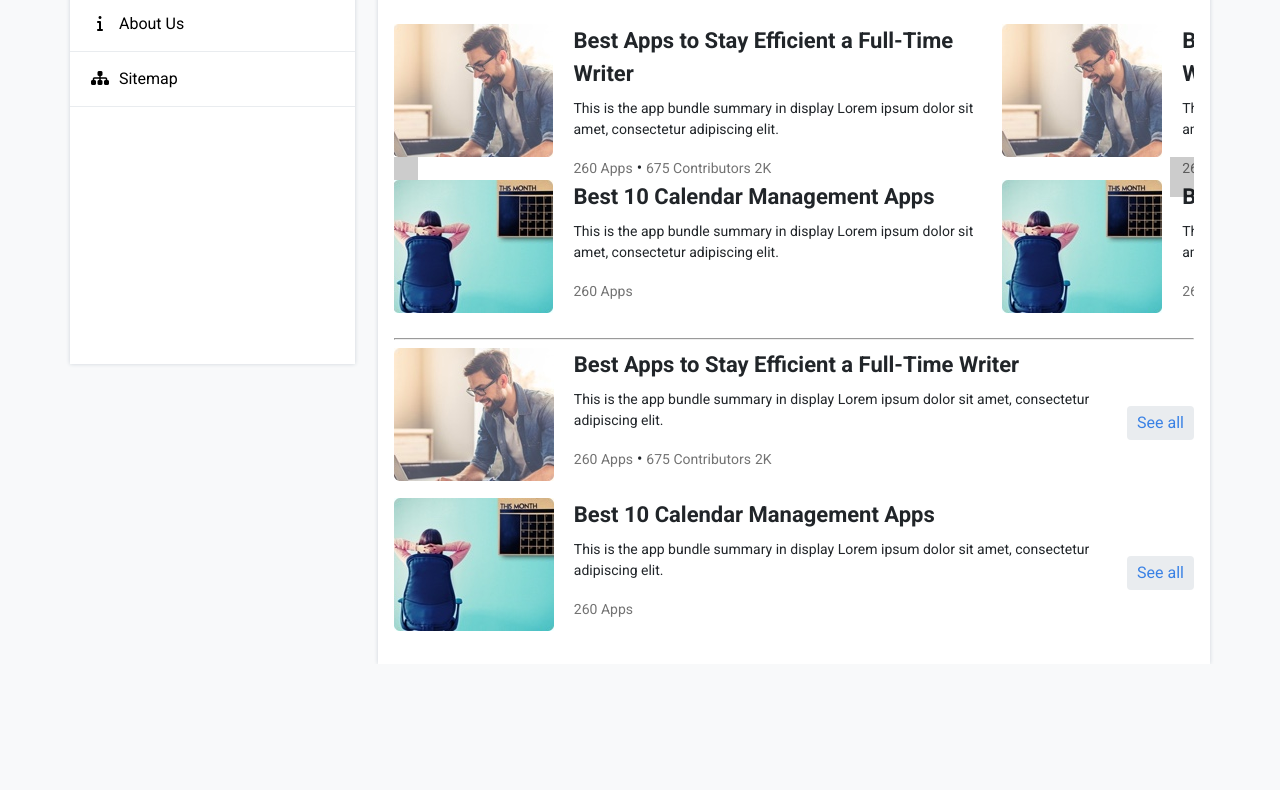
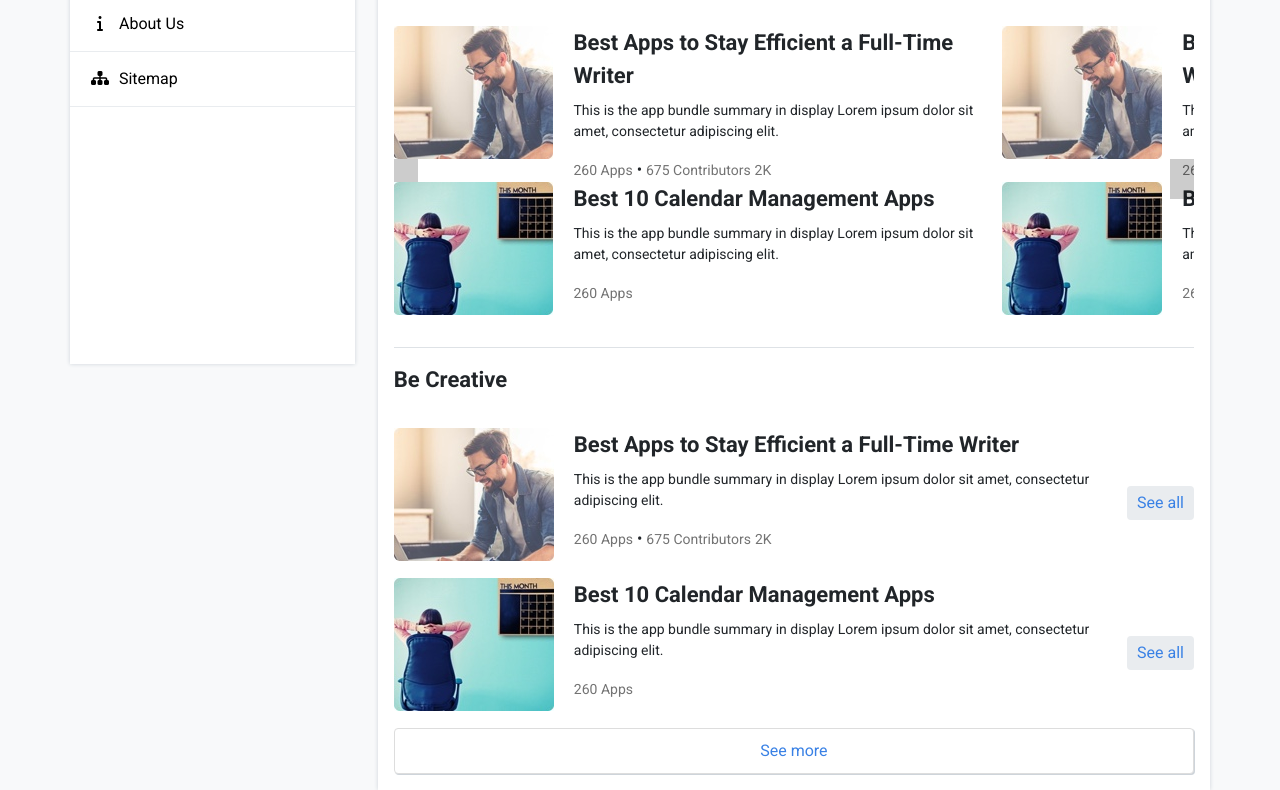
Before and after one commit to johnpino/app-grooves-test, a website: page index.html in a window 1280 px wide. Shown: the part 436-1226 px from the top of the page. Before the commit the page ends 1100 px from the top, so only its background shows below. Drawn offline with Linux system fonts and the light colour scheme.

Commit message:
Add button component. Other visual improvements.

```diff
--- a/assets/css/base/_base.scss
+++ b/assets/css/base/_base.scss
@@ -11,3 +11,9 @@ input[type="search"]::-webkit-search-decoration,
 input[type="search"]::-webkit-search-cancel-button,
 input[type="search"]::-webkit-search-results-button,
 input[type="search"]::-webkit-search-results-decoration { display: none; }
+
+hr {
+  border: none;
+  border-top: 1px solid $gray-300;
+  margin: 15px 0
+}
--- /dev/null
+++ b/assets/css/components/_button.scss
@@ -0,0 +1,15 @@
+/*--------------------------------------------------------------
+# Button
+--------------------------------------------------------------*/
+
+.button {
+  &--seeMore {
+    background-color: $white;
+    border: 1px solid #dddddd;
+    border-radius: 4px;
+    box-shadow: 1px 1px $gray-400;
+    color: $primary;
+    padding: 10px 0;
+    width: 100%;
+  }
+}
--- a/assets/css/components/_index.scss
+++ b/assets/css/components/_index.scss
@@ -1,3 +1,4 @@
 @import "badge";
 @import "bookmark";
 @import "post";
+@import "button";
--- a/assets/css/layout/_mainContent.scss
+++ b/assets/css/layout/_mainContent.scss
@@ -83,6 +83,7 @@
     font-size: 18px;
   }
   &__tabs {
+    border-bottom: 2px solid $primary;
     display: flex;
     list-style: none;
     padding: 0;
--- a/index.html
+++ b/index.html
@@ -118,6 +118,7 @@
 							</div>
 						</div>
 						<hr>
+						<h4>Be Creative</h4>
 						<div class="post__container post__container--fluid">
 							<div class="post__row">
 								<div class="post__block">
@@ -137,6 +138,7 @@
 								</div>
 							</div>
 						</div>
+						<button class="button button--seeMore">See more</button>
 					</div>
 				</section>
 			</div>
```
Also changed, not shown: assets/css/main.css.
